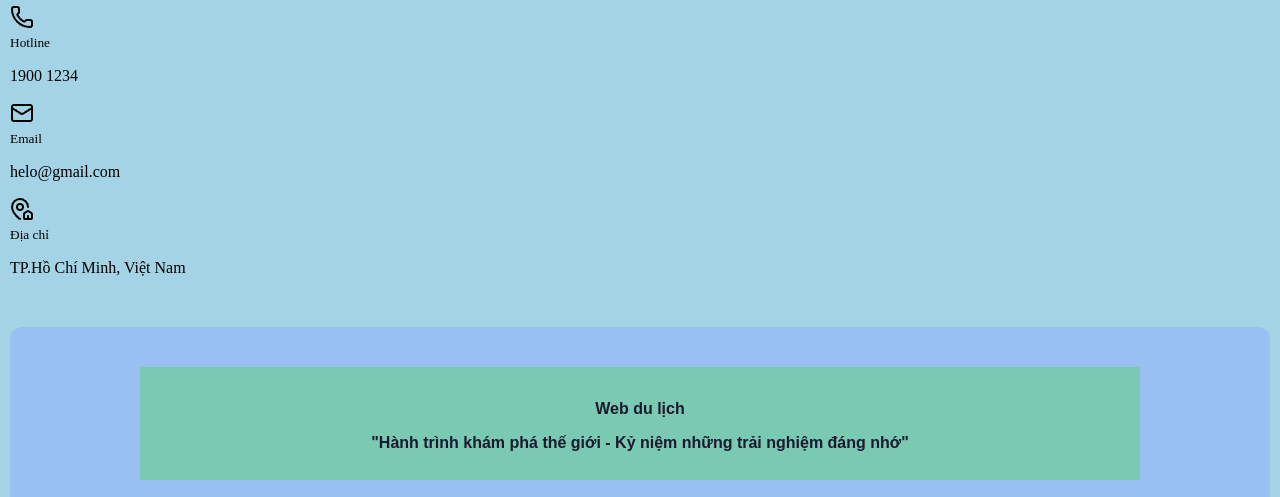
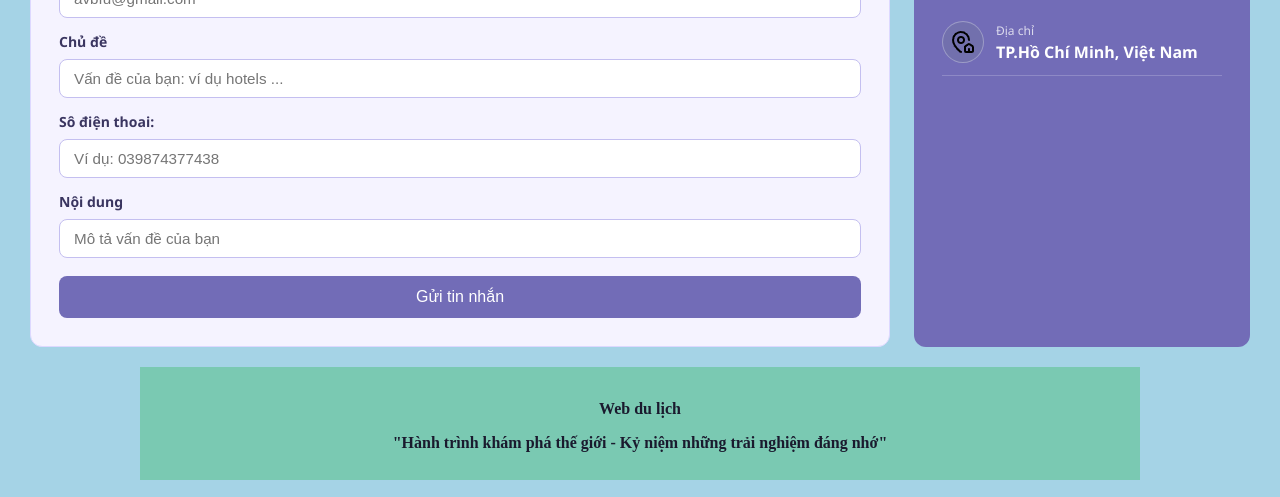
Before and after one commit to MinhQuy06/Webdulich, a plain HTML site: page hotro.html in a window 1280 px wide. Shown: the part 727-1224 px from the top of the page. Drawn offline with Linux system fonts and the light colour scheme.

Commit message:
Sửa đổi ngày 3.11 buổi trưa

```diff
--- a/hotro.css
+++ b/hotro.css
@@ -127,8 +127,125 @@ nav {
 }
 .suport h2 {
   text-shadow: 4px 4px 8px rgba(0, 0, 0, 0.3);
+  color: #0e0d11;
+  font-size: 60px;
 }
-footer {
+
+.container-suport {
+  display: flex;
+  justify-content: space-between;
+  gap: 24px;
+  margin: 20px;
+  font-family: "Segoe UI", sans-serif;
+}
+
+.form-suport,
+.form-contract {
+  display: flex;
+  flex-direction: column;
+  gap: 12px;
+  padding: 28px;
+  border-radius: 12px;
+}
+
+.form-suport {
+  flex: 1;
+  background-color: #f5f3ff;
+  border: 1px solid #ddd8ff;
+}
+
+.form-contract {
+  width: 280px;
+  flex-shrink: 0;
+  background-color: #726cb7;
+  color: white;
+}
+
+.form-contract h1 {
+  color: white;
+  margin-bottom: 8px;
+}
+
+.form-suport form {
+  display: flex;
+  flex-direction: column;
+  gap: 8px;
+}
+
+.form-suport label {
+  font-weight: 600;
+  font-size: 0.875rem;
+  color: #3a3560;
+  margin-top: 6px;
+}
+
+.form-suport input {
+  padding: 10px 14px;
+  border: 1.5px solid #c4bff0;
+  border-radius: 8px;
+  font-size: 0.95rem;
+  outline: none;
+  transition: border-color 0.2s;
+}
+
+.form-suport input:focus {
+  border-color: #726cb7;
+}
+
+.form-suport button {
+  margin-top: 10px;
+  padding: 12px;
+  background-color: #726cb7;
+  color: white;
+  border: none;
+  border-radius: 8px;
+  font-size: 1rem;
+  cursor: pointer;
+  transition: background 0.2s;
+}
+
+.form-suport button:hover {
+  background-color: #5a54a0;
+}
+
+.contact-item {
+  display: flex;
+  align-items: center;
+  gap: 12px;
+  padding: 12px 0;
+  border-bottom: 1px solid rgba(255, 255, 255, 0.2);
+}
+
+.contact-item .icon {
+  width: 40px;
+  height: 40px;
+  border-radius: 50%;
+  background-color: rgba(118, 141, 121, 0.15);
+  border: 1.5px solid rgba(255, 255, 255, 0.3);
+  display: flex;
+  align-items: center;
+  justify-content: center;
+  flex-shrink: 0;
+}
+
+.contact-item .icon svg {
+  width: 18px;
+  height: 18px;
+  color: white;
+}
+
+.contact-item small {
+  display: block;
+  font-size: 0.75rem;
+  opacity: 0.75;
+}
+
+.contact-item p {
+  font-weight: 600;
+  margin: 2px 0 0;
+}
+
+.from footer {
   margin-top: 50px;
   background-color: rgb(152, 192, 240);
   padding: 20px;
--- a/hotro.html
+++ b/hotro.html
@@ -37,9 +37,9 @@
     </header>
 
     <main>
-      <div class="cha">
+      <div class="container-suport">
+        <div class="form-suport">
           <h1>Gửi tin nhắn</h1>
-        <div>
           <form>
             <label for="hovaten">Họ và Tên</label>
             <input
@@ -49,7 +49,6 @@
               required
               maxlength="50"
             />
-            <br />
             <label for="email">Email</label>
             <input
               type="email"
@@ -57,40 +56,48 @@
               placeholder="avbfu@gmail.com"
               required
             />
-            <br />
             <label for="chude">Chủ đề</label>
             <input
               type="text"
               id="chude"
               placeholder="Vấn đề của bạn: ví dụ hotels ..."
             />
-            <br />
             <label for="sdt">Sô điện thoai:</label>
-            <input
-              type="number"
-              id="sdt"
-              placeholder="Ví dụ: 039874377438"
-            /><br />
+            <input type="number" id="sdt" placeholder="Ví dụ: 039874377438" />
             <label for="nodung">Nội dung</label>
             <input
               type="text"
               id="noidung"
               placeholder="Mô tả vấn đề của bạn"
-            /><br />
-            <button>Gửi tin nhắn</button>
+            />
+            <button type="submit">Gửi tin nhắn</button>
           </form>
         </div>
-        <div class="">
+        <div class="form-contract">
           <h1>Thông tin liên hệ</h1>
-          <div class="icon"><img src="img/phone.png" alt="email" /></div>
+          <div class="contact-item">
+            <div class="icon"><img src="img/phone.png" alt="phone" /></div>
+            <div>
               <small>Hotline</small>
               <p>1900 1234</p>
+            </div>
+          </div>
+
+          <div class="contact-item">
             <div class="icon"><img src="img/mail.png" alt="email" /></div>
+            <div>
               <small>Email</small>
-          <p>helo@gmail.com</p>
+              <p>hello@gmail.com</p>
+            </div>
+          </div>
+
+          <div class="contact-item">
             <div class="icon"><img src="img/map.png" alt="vị trí" /></div>
+            <div>
               <small>Địa chỉ</small>
               <p>TP.Hồ Chí Minh, Việt Nam</p>
+            </div>
+          </div>
         </div>
       </div>
     </main>
```
Lines whose indentation alone changed are shown as unchanged.
